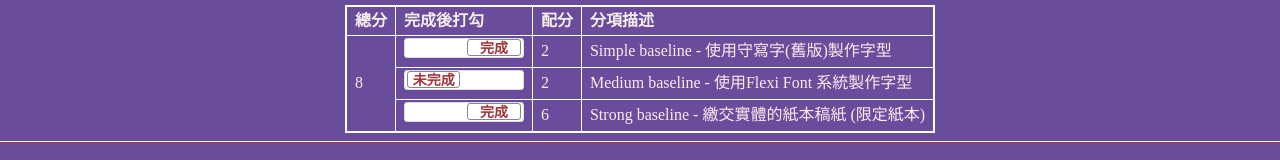
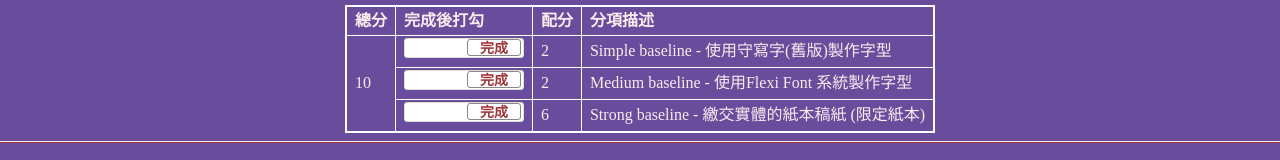
Before and after one commit to CHENJUNGTING/ct2023s, a plain HTML site: page hw05/index.html in a window 1280 px wide. Shown: the part 792-952 px from the top of the page. Drawn offline with nearby package versions, Linux system fonts and the light colour scheme.

Commit message:
Update index.html

```diff
--- a/hw05/index.html
+++ b/hw05/index.html
@@ -62,7 +62,7 @@
           <td>Simple baseline - 使用守寫字(舊版)製作字型</td>
         </tr>
         <tr>
-          <td><input type="checkbox" class="flipswitch" id="myCheckbox2"></td>
+          <td><input type="checkbox" class="flipswitch" id="myCheckbox2" checked></td>
           <td id="m2">2</td>
           <td>Medium baseline - 使用Flexi Font 系統製作字型</td>
         </tr>
```
